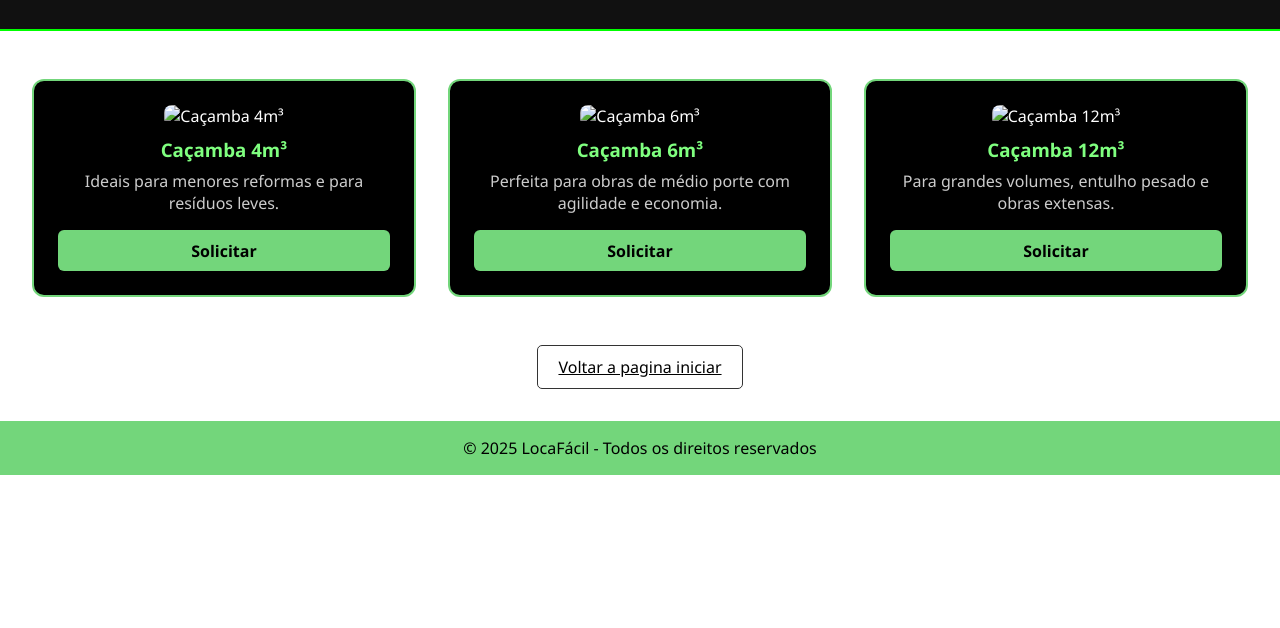
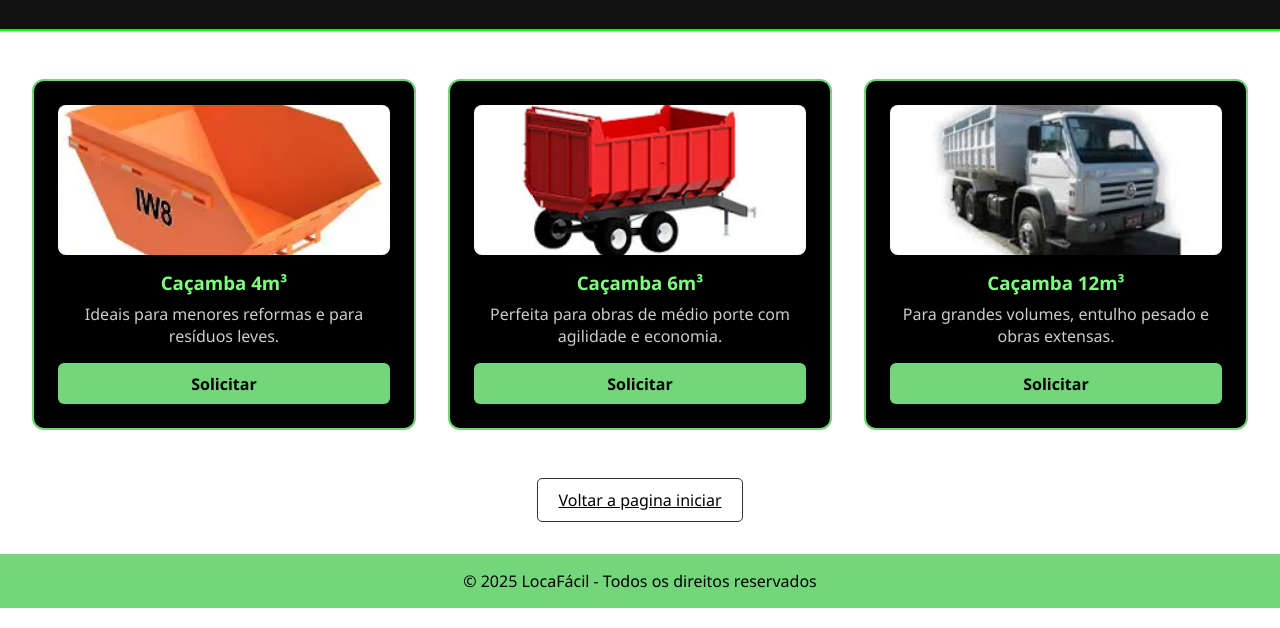
Before and after one commit to joaogabrielblanc/LOCAF-CIL, a plain HTML site: page alugue.html in a window 1280 px wide. Shown: the part 172-800 px from the top of the page. Drawn offline with Linux system fonts and the light colour scheme.

Commit message:
Update alugue.html

```diff
--- a/alugue.html
+++ b/alugue.html
@@ -24,21 +24,21 @@
 
   <section class="catalogo">
     <div class="card">
-      <img src="IMAGENS/caçamba4.webp" alt="Caçamba 4m³" />
+      <img src="caçamba4.webp" alt="Caçamba 4m³" />
       <h3>Caçamba 4m³</h3>
       <p>Ideais para menores reformas e para resíduos leves.</p>
       <button onclick="window.location.href='cadastra-se.html'">Solicitar</button>
     </div>
 
     <div class="card">
-      <img src="IMAGENS/caçamba6.jfif" alt="Caçamba 6m³" />
+      <img src="caçamba6.jfif" alt="Caçamba 6m³" />
       <h3>Caçamba 6m³</h3>
       <p>Perfeita para obras de médio porte com agilidade e economia.</p>
       <button onclick="window.location.href='cadastra-se.html'">Solicitar</button>
     </div>
 
     <div class="card">
-      <img src="IMAGENS/caçamba12.jfif" alt="Caçamba 12m³" />
+      <img src="caçamba12.jfif" alt="Caçamba 12m³" />
       <h3>Caçamba 12m³</h3>
       <p>Para grandes volumes, entulho pesado e obras extensas.</p>
     <button onclick="window.location.href='cadastra-se.html'">Solicitar</button>
```
